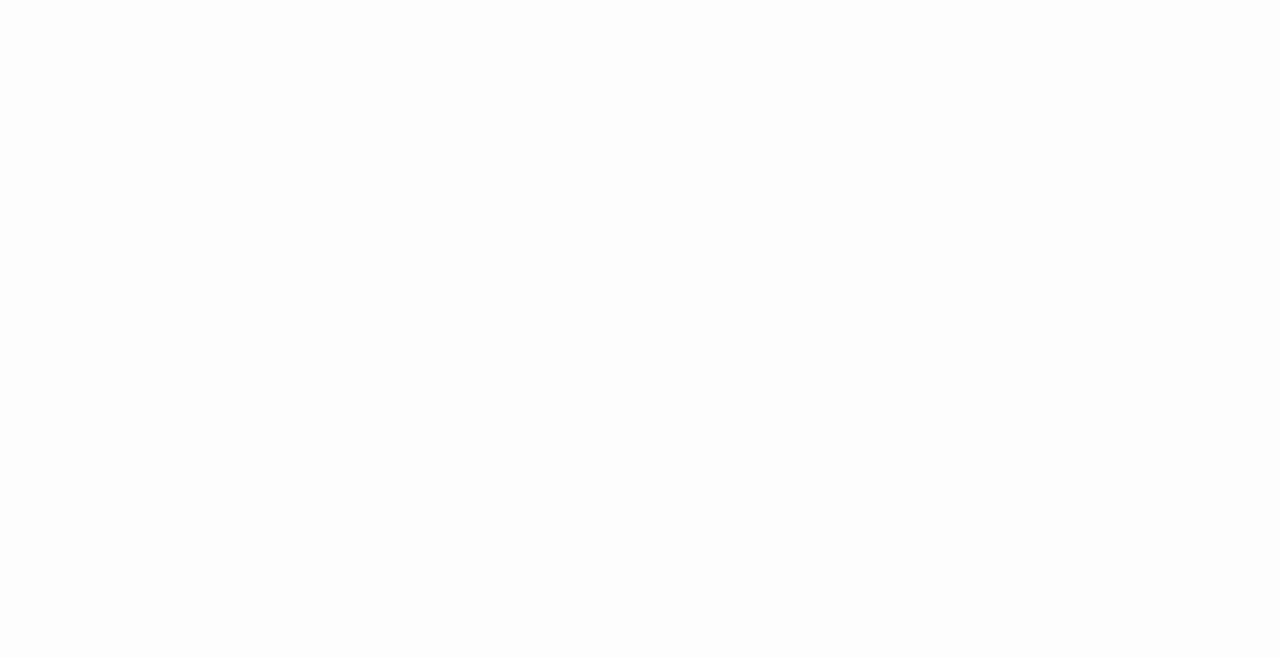
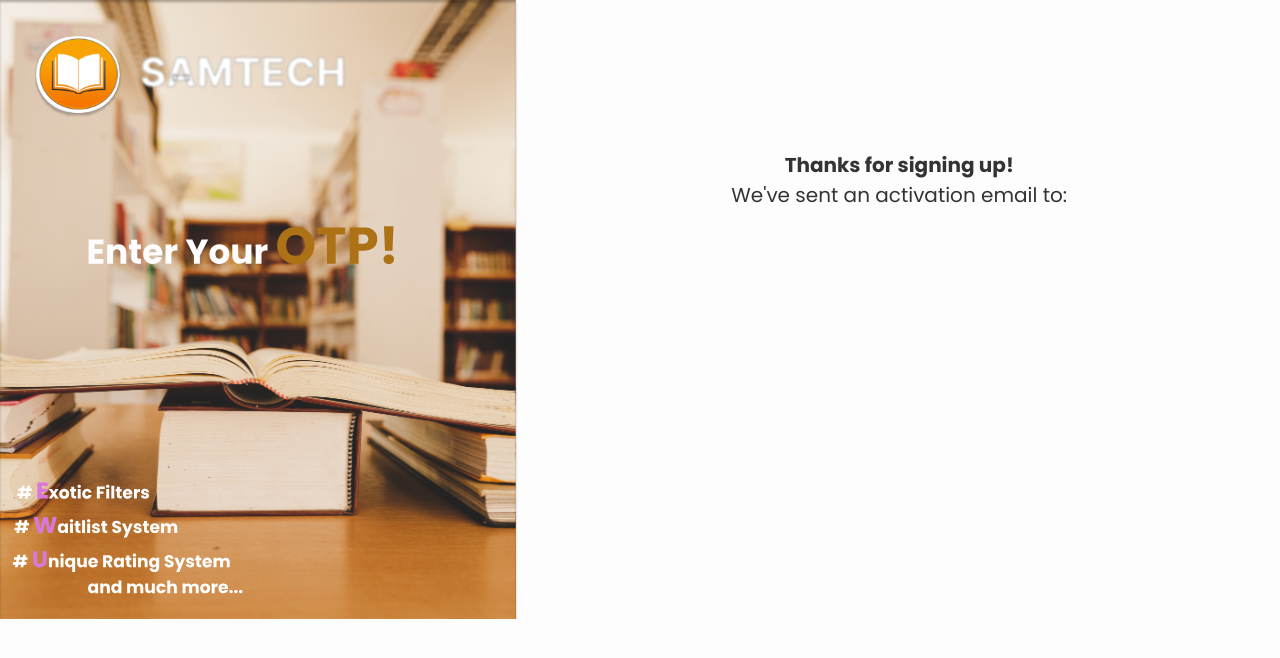
Before and after one commit to SamTech-Africa/library_management_system_frontend, a React (Create React App) app: page /verified in a window 1280 px wide. Before the commit this address had no page. Shown: the top 658 px of the page. Built offline with nearby package versions, Linux system fonts and the light colour scheme.

Commit message:
Verify Page

```diff
--- a/src/App.js
+++ b/src/App.js
@@ -5,6 +5,7 @@
 import Register from './container/pages/components/auth/Register';
 import Dashboard from './container/pages/components/dashboard/Dashboard';
 import Verify from './container/pages/components/auth/Verify';
+import Verified from './container/pages/components/auth/Verified';
 
 
 function App() {
@@ -16,6 +17,7 @@
         <Route path="/register" element={<Register />} />
         <Route path="/dashboard" element={<Dashboard />} />
         <Route path="/verify" element={<Verify />} />
+        <Route path="/verified" element={<Verified />} />
 
       </Routes>
     </Router>
--- /dev/null
+++ b/src/container/pages/components/auth/Verified.jsx
@@ -0,0 +1,47 @@
+import React, { useEffect, useState } from 'react';
+import { Link, useLocation, useNavigate } from 'react-router-dom';
+import styles from '../../styles/auth/Auth.module.css';
+import style from '../../styles/auth/Verify.module.css';
+
+
+
+const Verified = () => {
+    const [email, setEmail] = useState('');
+    // const navigate = useNavigate();
+    const location = useLocation();
+
+    useEffect(() => {
+     if(location.state && location.state.email) {
+        setEmail(location.state.email);
+     }
+    }, [location.state])
+
+
+
+  return (
+    <div className={styles.container}>
+      <div className={style.leftSection}></div>
+      <div className={styles.rightSection}>
+
+
+        <div className={style.content}>
+          <h1>Thanks for signing up!</h1>
+          <p>We've sent an activation email to: </p>
+          <h3>{email}</h3>
+
+          <div className={style.direction}>
+
+
+          </div>
+
+        </div>
+
+      </div>
+    </div>
+
+
+
+  )
+}
+
+export default Verified;
```
